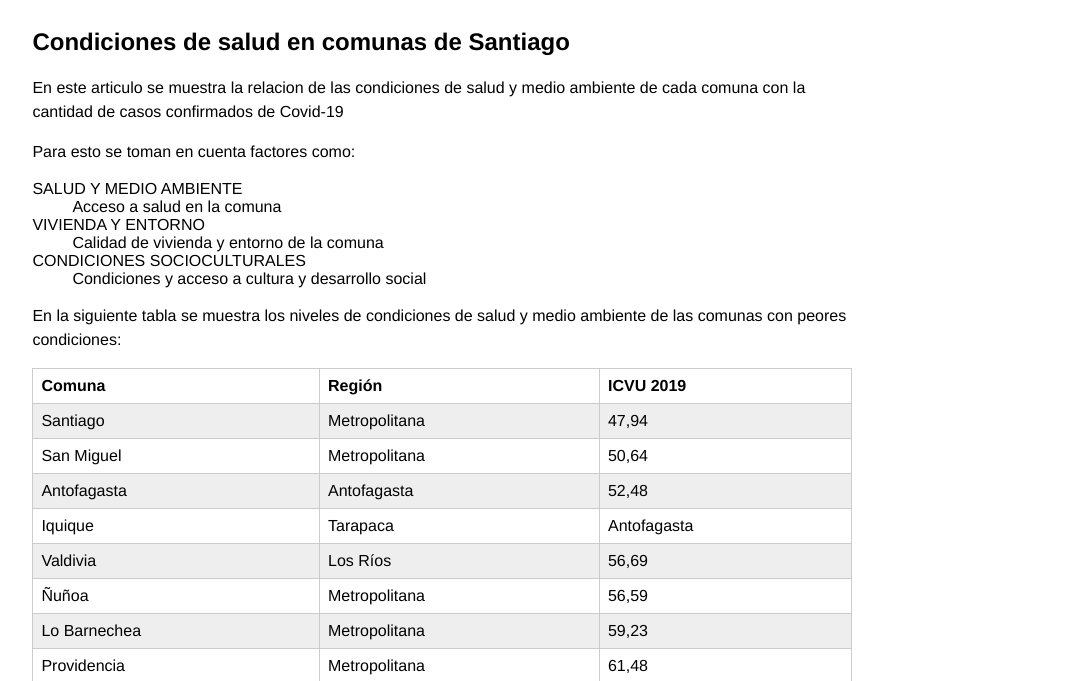
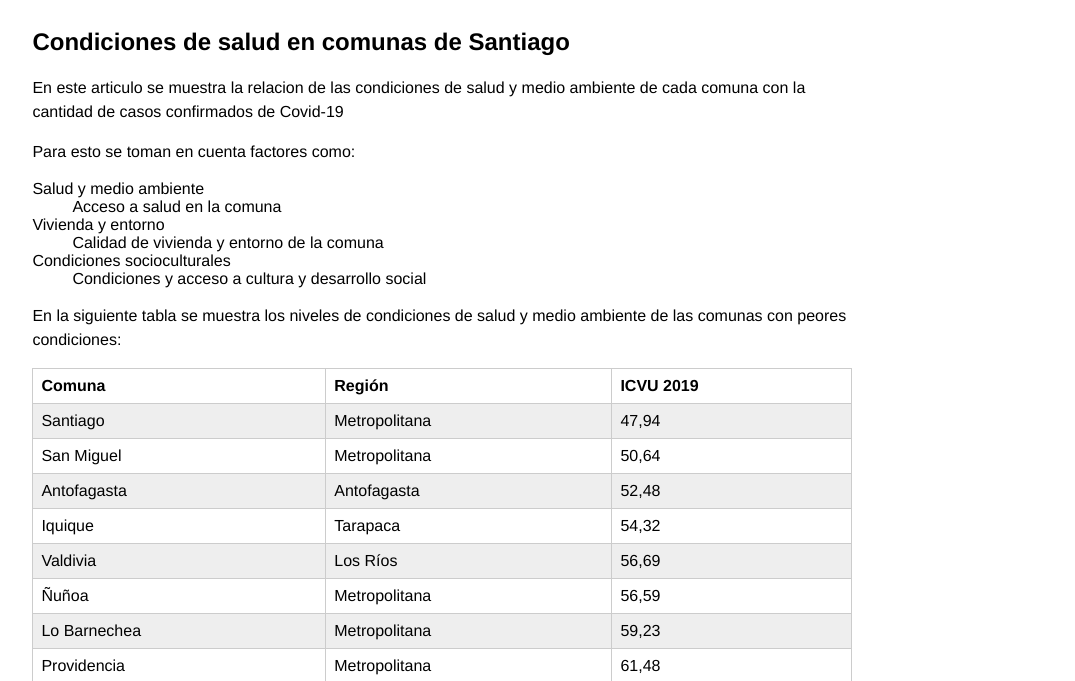
Before and after one commit to maritainfante/clase-07, a plain HTML site: page page.html in a window 1280 px wide. Shown: the part 118-799 px from the top of the page, without its empty margins (198-1273 px from the left). Drawn offline with Linux system fonts and the light colour scheme.

Commit message:
Update page.html

```diff
--- a/page.html
+++ b/page.html
@@ -27,11 +27,11 @@
             <p>Para esto se toman en cuenta factores como:</p>
             <!-- ver https://developer.mozilla.org/es/docs/Web/HTML/Elemento/dl -->
             <dl>
-                <dt>SALUD Y MEDIO AMBIENTE</dt>
+                <dt>Salud y medio ambiente</dt>
                 <dd>Acceso a salud en la comuna</dd>
-                <dt>VIVIENDA Y ENTORNO</dt>
+                <dt>Vivienda y entorno</dt>
                 <dd>Calidad de vivienda y entorno de la comuna</dd>
-                <dt>CONDICIONES SOCIOCULTURALES</dt>
+                <dt>Condiciones socioculturales</dt>
                 <dd>Condiciones y acceso a cultura y desarrollo social</dd>
             </dl>
             <p>En la siguiente tabla se muestra los niveles de condiciones de salud y medio ambiente de las comunas con peores condiciones:</p>
@@ -60,7 +60,7 @@
                 <tr>
                     <td>Iquique</td>
                     <td>Tarapaca</td>
-                    <td>Antofagasta</td>
+                    <td>54,32</td>
                 </tr>
                  <tr>
                     <td>Valdivia</td>
```
